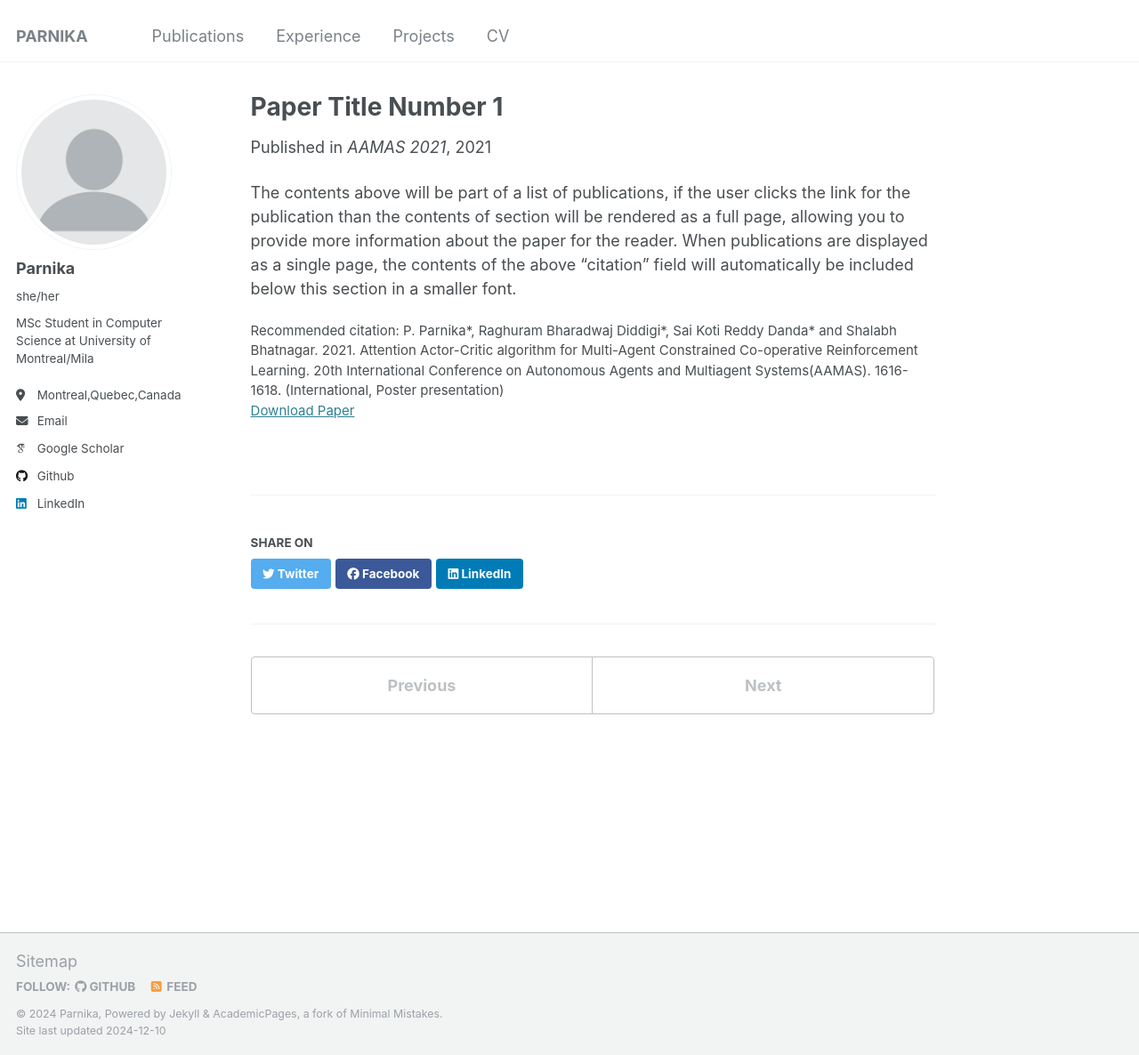
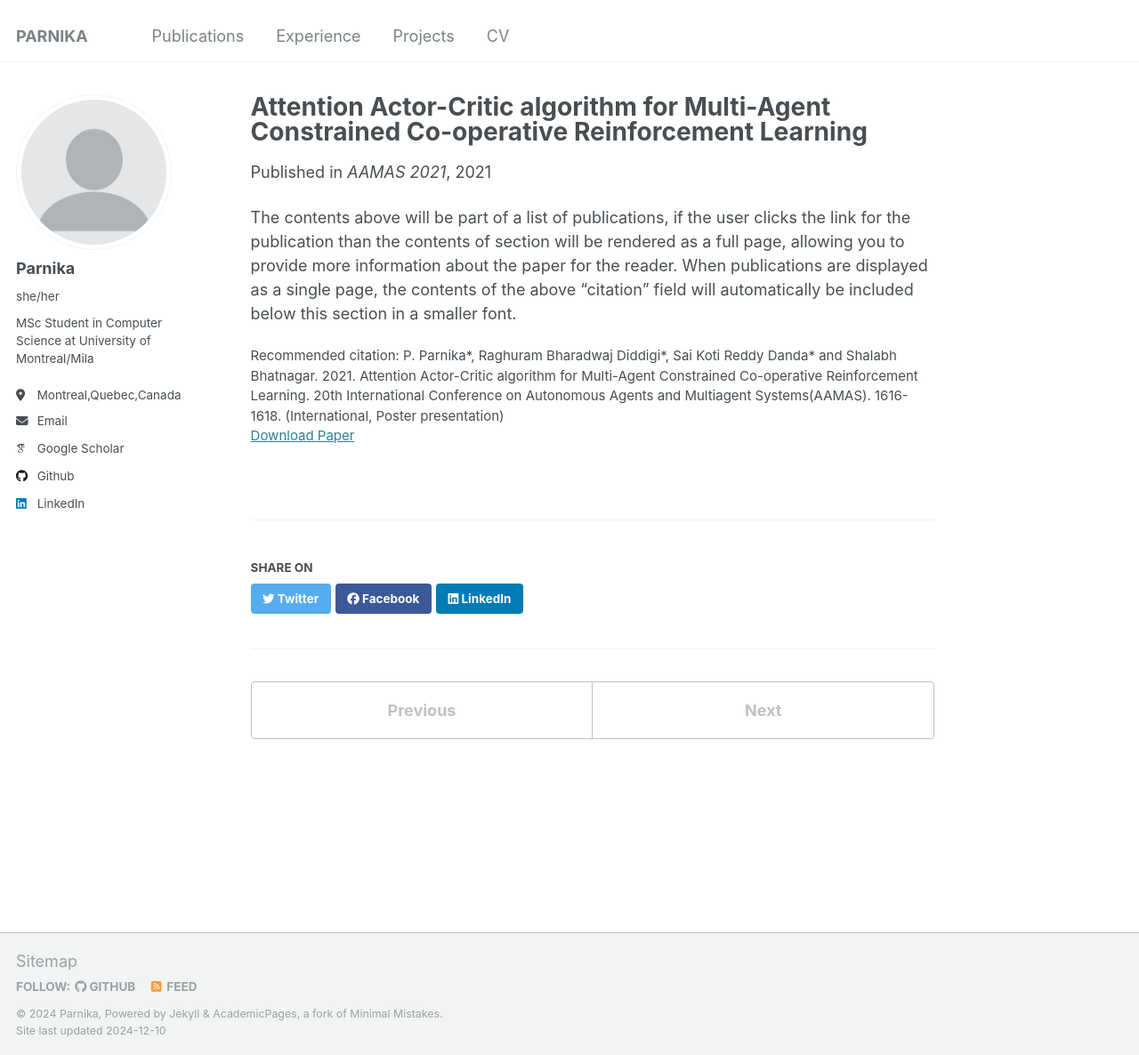
Before and after one commit to parnika31/parnika31.github.io, a Jekyll site: the page built from _publications/2009-10-01-paper-title-number-1.md, in a window 1280 px wide and 1186 px high. Shown: the whole window at 89% size. Built offline with Jekyll 4.4.1, drawn with Linux system fonts in a browser that asks for light colours; some web fonts are replaced.

Commit message:
Update 2009-10-01-paper-title-number-1.md

```diff
--- a/_publications/2009-10-01-paper-title-number-1.md
+++ b/_publications/2009-10-01-paper-title-number-1.md
@@ -1,11 +1,13 @@
 ---
-title: "Paper Title Number 1"
+title: "Attention Actor-Critic algorithm for Multi-Agent Constrained Co-operative
+Reinforcement Learning"
 collection: publications
 excerpt: ''
 date: 2021-05-03
 venue: 'AAMAS 2021'
 paperurl: 'https://arxiv.org/pdf/2101.02349'
 imgurl: 'CooperativeNavigation.png'
+show: true
 citation: 'P. Parnika*, Raghuram Bharadwaj Diddigi*, Sai Koti Reddy Danda* and Shalabh Bhatnagar. 2021. Attention Actor-Critic algorithm for Multi-Agent Constrained Co-operative Reinforcement Learning. 20th International Conference on Autonomous Agents and Multiagent Systems(AAMAS). 1616-1618. (International, Poster presentation)'
 ---
 
```
